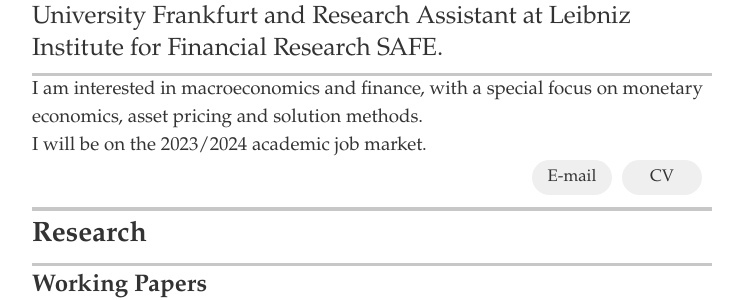
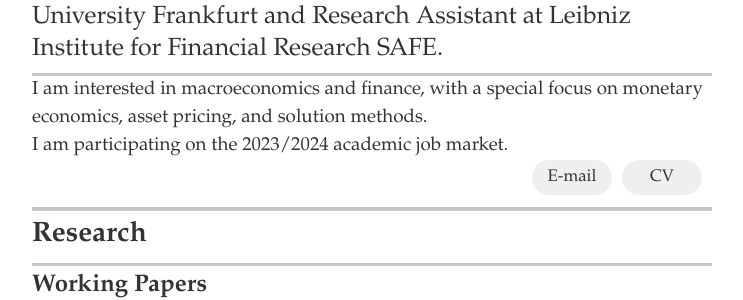
Before and after one commit to errikos-melissinos/errikos-melissinos.github.io, a Jekyll site: the page built from index.html, in a window 1280 px wide and 900 px high. Shown: the part 425-725 px from the top of the window, without its empty margins (268-1011 px from the left). Built offline with Jekyll 4.4.1, drawn with Linux system fonts in a browser that asks for light colours.

Commit message:
modified:   _config.yml

```diff
--- a/_config.yml
+++ b/_config.yml
@@ -23,7 +23,7 @@ resume_contact_email:           "melissinos@safe-frankfurt.de"
 # resume_header_contact_info:     "742 Evergreen Terrace, Springfield • 555-7334 • lisasimpson@youremailaddress.com"
 # display_header_contact_info:    "false"
 
-resume_header_intro: "I am interested in macroeconomics and finance, with a special focus on monetary economics, asset pricing and solution methods.<br> I will be on the 2023/2024 academic job market."
+resume_header_intro: "I am interested in macroeconomics and finance, with a special focus on monetary economics, asset pricing, and solution methods.<br> I am participating on the 2023/2024 academic job market."
 
 # use "yes" to display the email contact button,
 # "no" to display an "I'm not looking for work" message,
```
